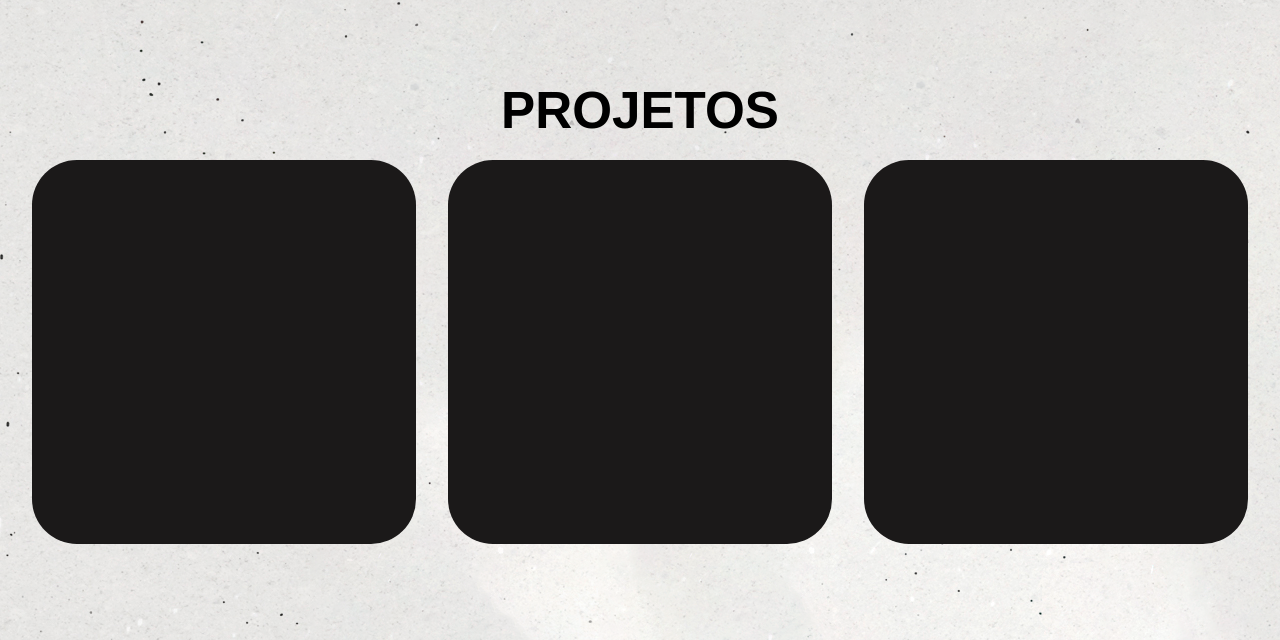
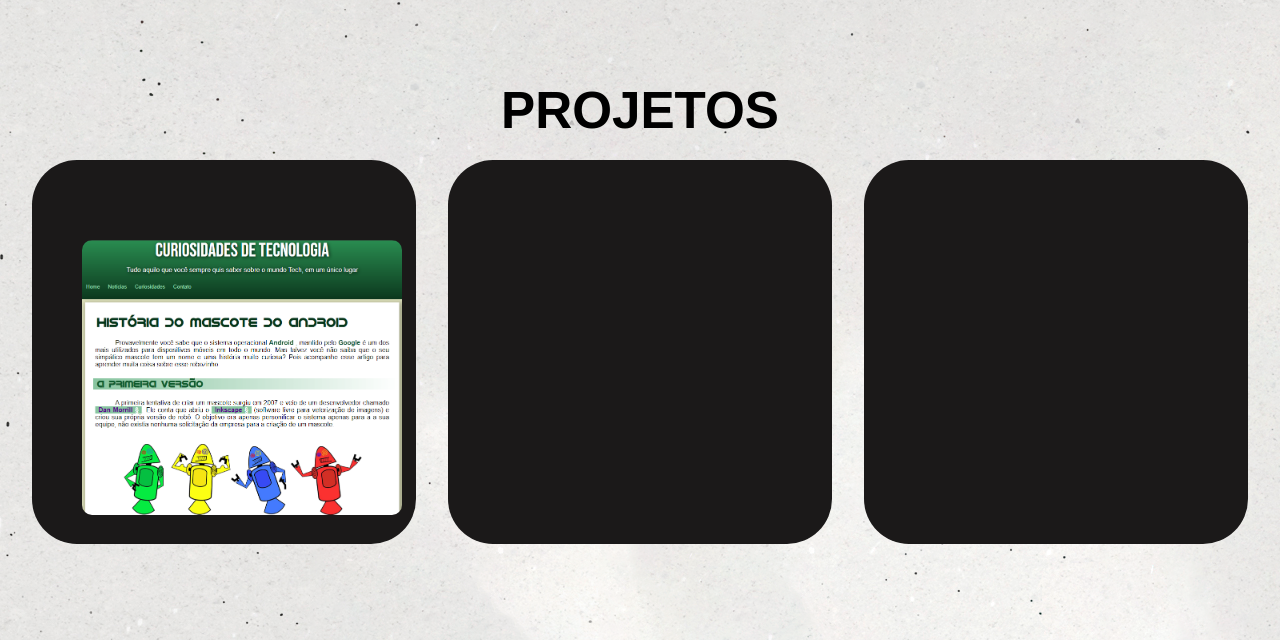
Before and after one commit to MatheusFernandesClezar/html-css, a PHP site: page / in a window 1280 px wide. Shown: the part 1118-1758 px from the top of the page. Run offline with PHP 8.4, Linux system fonts and the light colour scheme; some web fonts are replaced.

Commit message:
1 projeto adicionado

```diff
--- a/Meu Site Teste/index.html
+++ b/Meu Site Teste/index.html
@@ -61,7 +61,9 @@
          </div>
         </div>
         <div class="Projects">
-                <div class="project1"></div>
+                <div class="project1">
+                    <a href="https://matheusfernandesclezar.github.io/html-css/Site%20do%20Android%20-%20Desafio%2010/android.html" target="_blank"> <img src="img/siteAndroid.PNG"> </a>
+                </div>
                 <div class="PROJETOS">
                       <h1>PROJETOS</h1>
                     <div class="project2"></div>
--- a/Meu Site Teste/style.css
+++ b/Meu Site Teste/style.css
@@ -256,6 +256,13 @@ p#htmlDesc, p#cssDesc, p#javascriptDesc{
     transition: 0.5s;
     cursor: pointer;
 }
+.project1 img{
+    position: relative;
+    left: 50px;
+    top: 80px;
+    width: 25vw;
+    border-radius: 10px;
+}
 .project2{
     position: relative;
     width: 30vw;
```
Also changed, not shown: Meu Site Teste/img/bugdroid.png (added), Meu Site Teste/img/siteAndroid.PNG (added).
